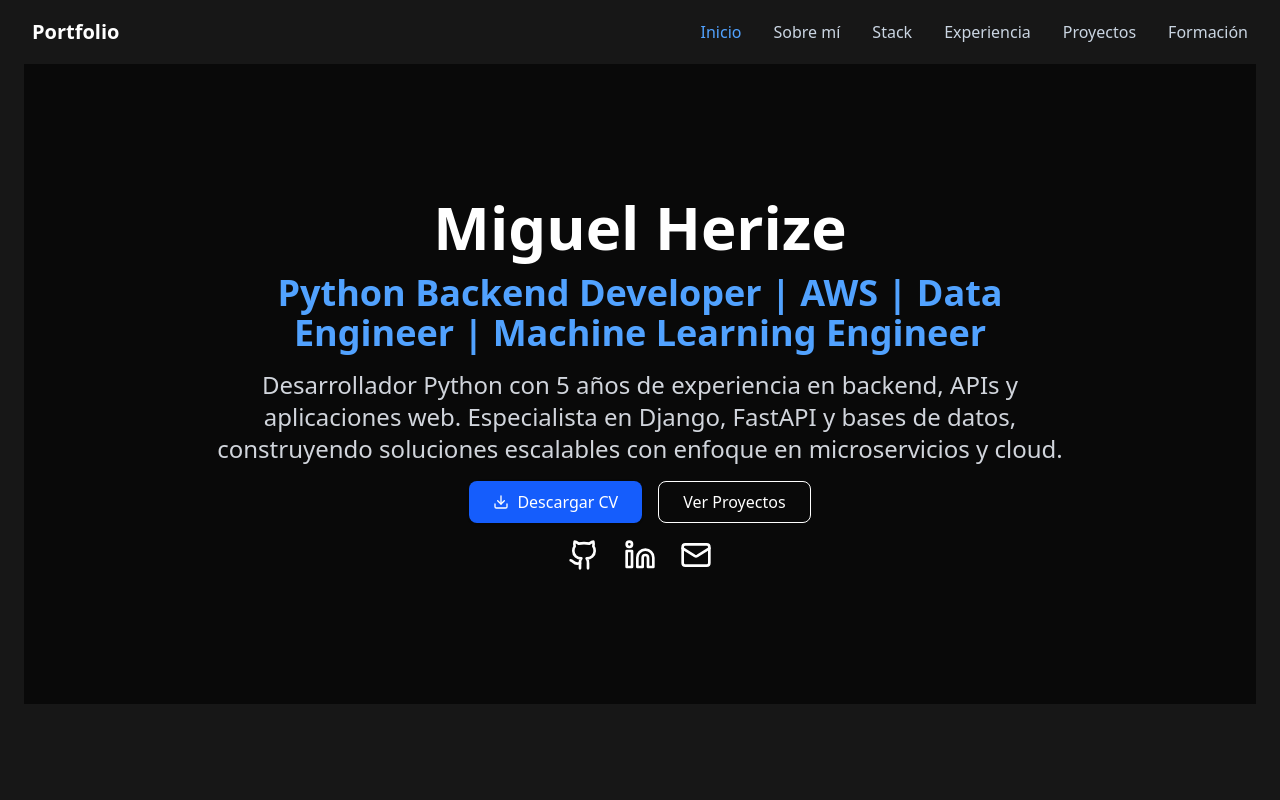
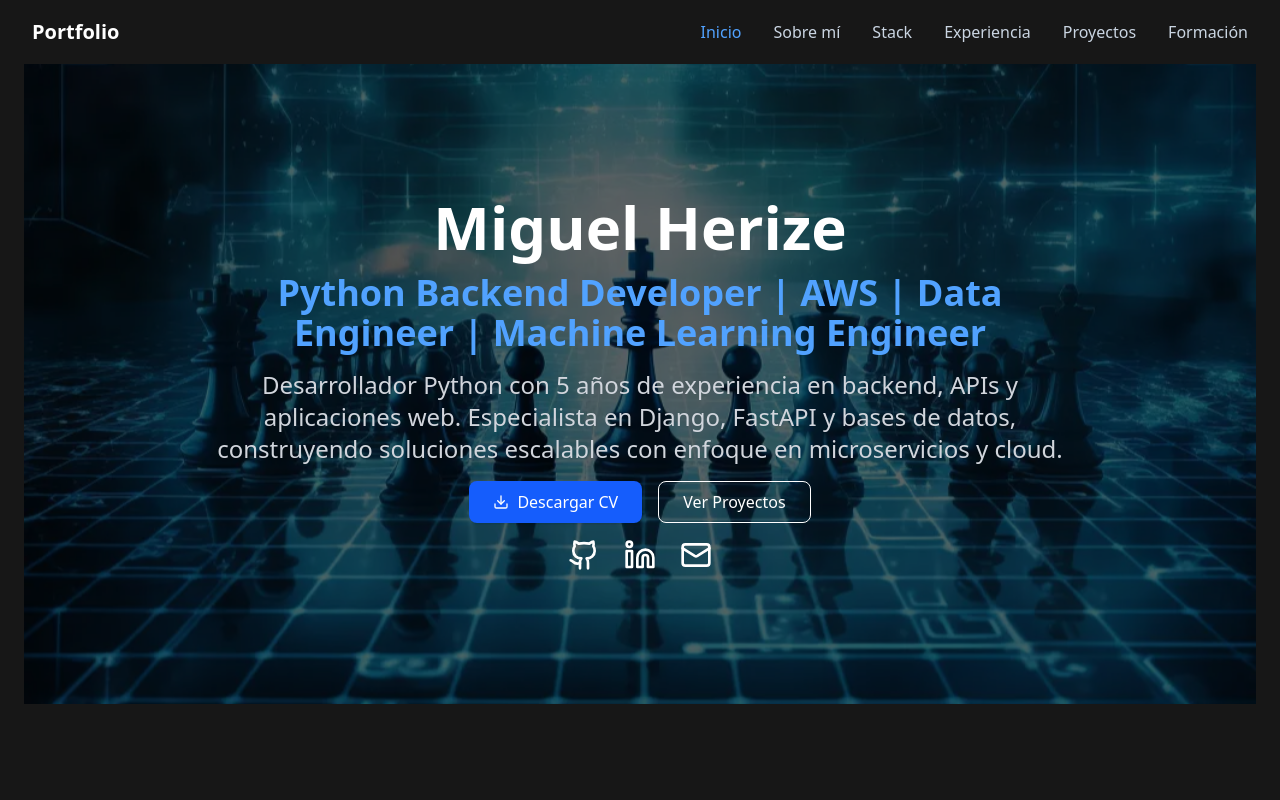
Before and after one commit to migherize/portafolio, a React (Vite) app: page / in a window 1280 px wide. Shown: the top 800 px of the page. Built offline with nearby package versions, Linux system fonts and the light colour scheme.

Commit message:
add minor change in herosection mobile

```diff
--- a/src/components/HeroSectionCard/HeroSectionCard.jsx
+++ b/src/components/HeroSectionCard/HeroSectionCard.jsx
@@ -14,6 +14,14 @@ export default function HeroSection({
 }) {
   const [showCopyMessage, setShowCopyMessage] = useState(false);
   const timeoutRef = useRef(null);
+  const [isDesktop, setIsDesktop] = useState(false);
+
+  useEffect(() => {
+    const checkDesktop = () => setIsDesktop(window.innerWidth >= 768);
+    checkDesktop();
+    window.addEventListener("resize", checkDesktop);
+    return () => window.removeEventListener("resize", checkDesktop);
+  }, []);
 
   const handleCopyEmail = () => {
     navigator.clipboard.writeText(email);
@@ -28,13 +36,20 @@ export default function HeroSection({
 
   return (
     <section
-      className={`
-        w-full min-h-[80vh] relative flex items-center justify-start px-6 md:px-16 py-12 text-white
-        bg-transparent md:bg-[url('${backgroundImage}')] md:bg-cover md:bg-center md:bg-no-repeat
-      `}
+      className="w-full min-h-[80vh] relative flex items-center justify-center px-6 md:px-16 py-12 text-white bg-transparent"
+      style={
+        isDesktop
+          ? {
+              backgroundImage: `url(${backgroundImage})`,
+              backgroundSize: "cover",
+              backgroundPosition: "center",
+              backgroundRepeat: "no-repeat",
+            }
+          : {}
+      }
     >
-      {/* Overlay para oscurecer */}
-      <div className="hidden md:block absolute inset-0 bg-black/60"></div>
+      {/* Overlay para oscurecer solo en desktop */}
+      {isDesktop && <div className="absolute inset-0 bg-black/60"></div>}
 
       {/* Content */}
       <div className="relative z-10 max-w-4xl mx-auto text-center space-y-4 px-4">
```
